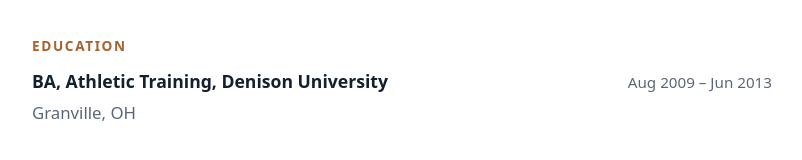
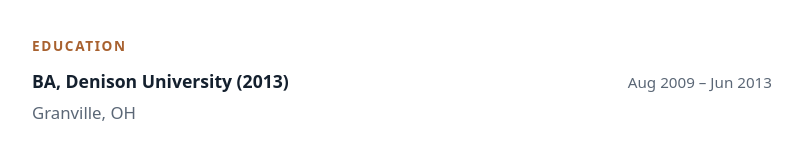
Before and after one commit to qbartlett/quinnbartlett.com, a plain HTML site: page resume.html in a window 1280 px wide. Shown: the part 1827-1987 px from the top of the page, without its empty margins (238-1040 px from the left). Drawn offline with Linux system fonts and the light colour scheme.

Commit message:
Update education details in resume.html

```diff
--- a/resume.html
+++ b/resume.html
@@ -132,7 +132,7 @@
       <h2>Education</h2>
       <article class="entry">
         <div class="entry-head">
-          <h3>BA, Athletic Training, Denison University</h3>
+          <h3>BA, Denison University (2013)</h3>
           <span class="dates">Aug 2009 &ndash; Jun 2013</span>
         </div>
         <p class="detail">Granville, OH</p>
```
